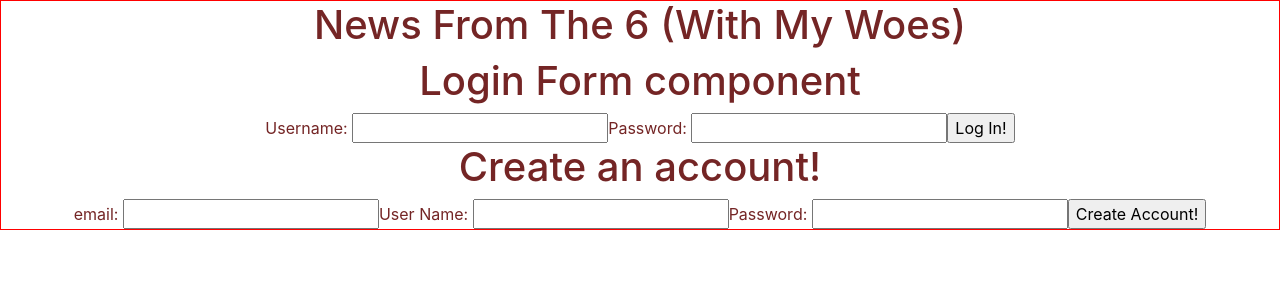
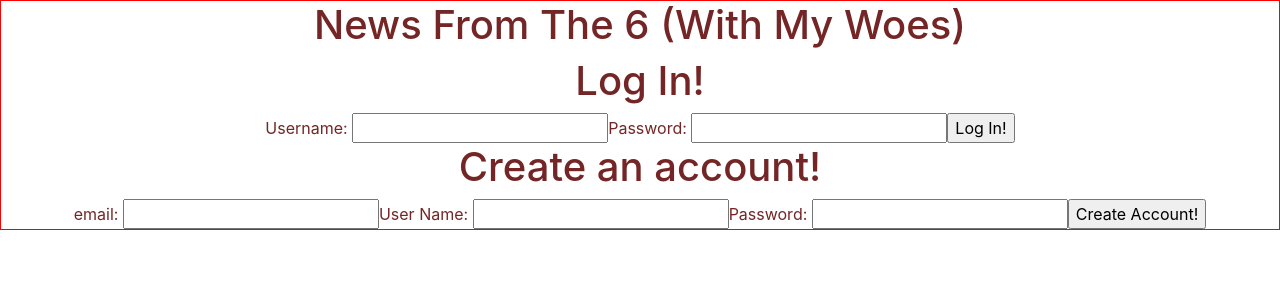
Before and after one commit to angeljuarez77/news-from-the-6, a React (Create React App) app in the folder client/: page / in a window 1280 px wide. Shown: the top 300 px of the page. Built offline with nearby package versions, Linux system fonts and the light colour scheme.

Commit message:
changed login form component

```diff
--- a/client/src/App.js
+++ b/client/src/App.js
@@ -59,7 +59,7 @@ class App extends Component {
 	}
   logInSubmit(e){
 		e.preventDefault();
-		axios.post(`${BASEURL}signin'`, this.state.login)
+		axios.post(`${BASEURL}signin`, this.state.login)
 		.then(
       res => {
         localStorage.setItem('token', res.data.jwt);
--- a/client/src/components/LoginForm.js
+++ b/client/src/components/LoginForm.js
@@ -10,7 +10,7 @@ export default class LoginForm extends React.Component{
     render(){
         return(
             <div>
-                <h1>Login Form component</h1>
+                <h1>Log In!</h1>
                 <form onSubmit={this.props.onSubmit} onChange={this.props.onChange}>
                     Username: <input type="text" id="user_name"/>
                     Password: <input type="text" id="password"/>
```
